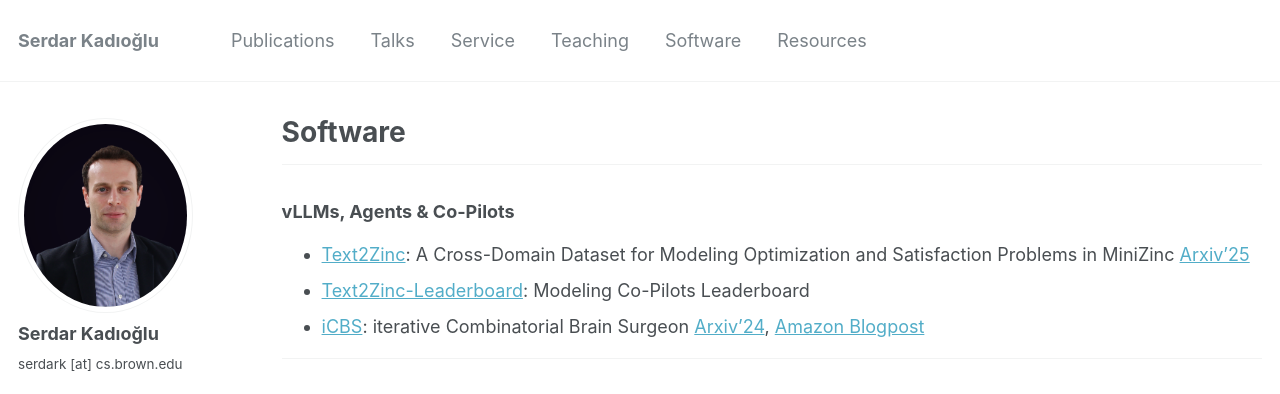
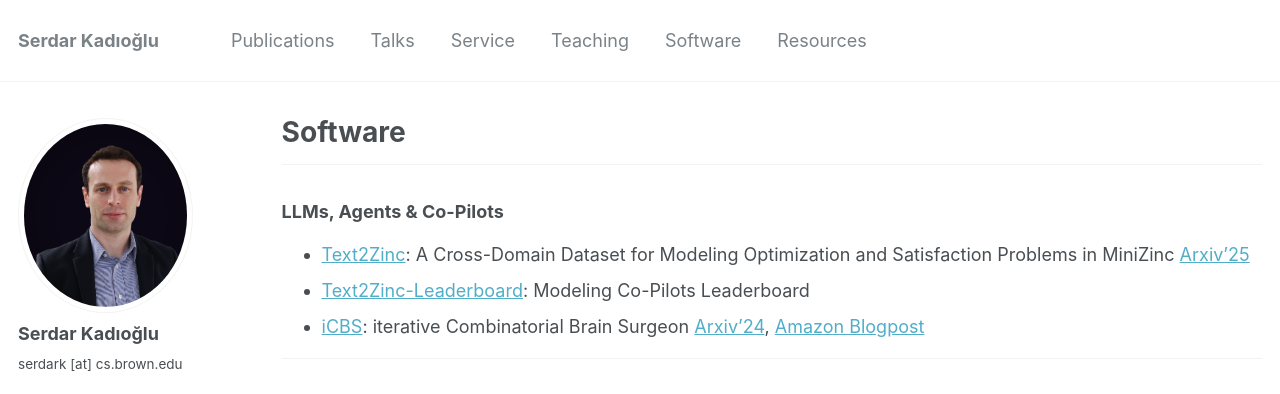
Before and after one commit to skadio/skadio.github.io, a Jekyll site: the page built from _pages/software.md, in a window 1280 px wide and 900 px high. Shown: the top 394 px of the window. Built offline with Jekyll 4.4.1, drawn with Linux system fonts in a browser that asks for light colours.

Commit message:
Update software.md

```diff
--- a/_pages/software.md
+++ b/_pages/software.md
@@ -7,7 +7,7 @@ author_profile: true
 
 ---
 
-### vLLMs, Agents & Co-Pilots
+### LLMs, Agents & Co-Pilots
 - [Text2Zinc](https://huggingface.co/datasets/skadio/text2zinc): A Cross-Domain Dataset for Modeling Optimization and Satisfaction Problems in MiniZinc [Arxiv'25](https://arxiv.org/abs/2503.10642)
 - [Text2Zinc-Leaderboard](https://huggingface.co/spaces/skadio/text2zinc-leaderboard): Modeling Co-Pilots Leaderboard
 - [iCBS](https://github.com/amazon-science/icbs): iterative Combinatorial Brain Surgeon [Arxiv'24](https://arxiv.org/abs/2411.17796), [Amazon Blogpost](https://aws.amazon.com/blogs/quantum-computing/quantum-amenable-pruning-of-large-language-models-and-large-vision-models-using-block-coordinate-descent/)
```
